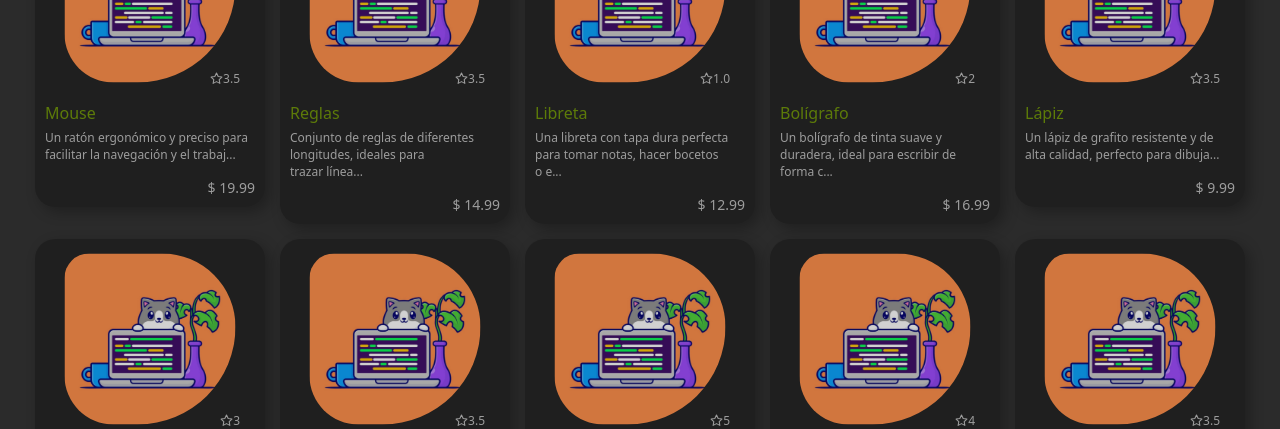
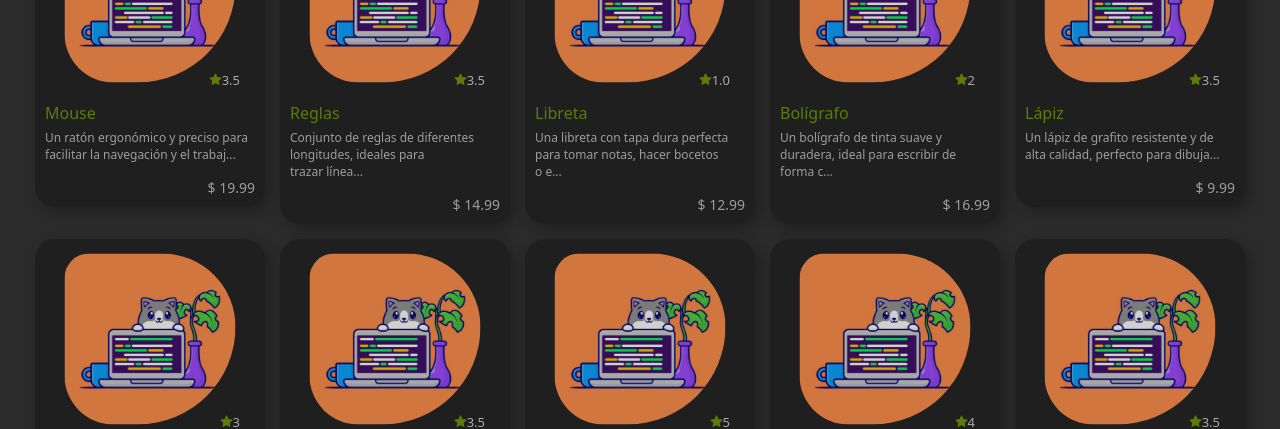
Before and after one commit to adrianhdez2/choco-market, a React (Vite) app: page / in a window 1280 px wide. Shown: the part 420-849 px from the top of the page. Built offline with nearby package versions, Linux system fonts and the light colour scheme.

Commit message:
Styles for icon

```diff
--- a/src/styles/index.css
+++ b/src/styles/index.css
@@ -527,9 +527,22 @@ body {
     overflow: hidden;
 }
 
-.star {
-    font-size: 20px;
-    color: var(--primary);
+.star_icon {
+    height: 100%;
+    fill: var(--primary);
+    stroke: var(--primary);
+    display: flex;
+    align-items: center;
+    justify-content: center;
+}
+
+.star_title {
+    height: 100%;
+    font-size: 13px;
+    color: var(--white-62);
+    display: flex;
+    align-items: center;
+    justify-content: center;
 }
 
 .card_product_details_container {
@@ -564,13 +577,13 @@ body {
 }
 
 .card_product_stars {
+    height: 15px;
     position: absolute;
     bottom: 0;
     right: 0;
     display: flex;
     align-items: center;
     justify-content: center;
-    font-size: 12px;
 }
 
 .card_product_price_container {
@@ -583,49 +596,6 @@ body {
 
 .card_product_price {
     font-size: 14px;
-}
-
-/* FOOTER */
-
-.footer {
-    width: 100%;
-    background-color: var(--black-27);
-    display: flex;
-    flex-wrap: wrap;
-    justify-content: space-around;
-    padding: 30px 15px;
-}
-
-.footer>div {
-    display: flex;
-    flex-direction: column;
-    margin-bottom: 20px;
-    flex: 1;
-}
-
-.footer .title_footer {
-    margin-top: 15px;
-}
-
-.footer p {
-    font-weight: bold;
-    margin-bottom: 7px;
-    color: var(--primary);
-    text-align: center;
-    font-size: 14px;
-}
-
-.footer a {
-    color: var(--white-48);
-    text-decoration: underline;
-    margin-bottom: 7px;
-    transition: all .3s ease-in-out;
-    text-align: center;
-    font-size: 12px;
-}
-
-.footer a:hover {
-    color: var(--white);
 }
 
 /* LOGIN */
@@ -854,7 +824,6 @@ body {
     justify-content: center;
     align-items: center;
     border-radius: 20px;
-    background-color: red;
 }
 
 .swiper-slide img {
@@ -894,11 +863,11 @@ body {
 }
 
 .details_container_stars {
+    height: 15px;
     width: 100%;
     display: flex;
     align-items: center;
     justify-content: flex-end;
-    font-size: 13px;
 }
 
 .details_title {
@@ -947,10 +916,6 @@ body {
     background-color: var(--background-color);
 }
 
-#quantity::-ms-expand {
-    accent-color: green;
-}
-
 .details_container_buttons {
     margin-top: 25px;
     width: 100%;
@@ -962,6 +927,49 @@ body {
 .details_btn_buy {
     width: 100%;
     font-size: 16px;
+}
+
+/* FOOTER */
+
+.footer {
+    width: 100%;
+    background-color: var(--black-27);
+    display: flex;
+    flex-wrap: wrap;
+    justify-content: space-around;
+    padding: 30px 15px;
+}
+
+.footer>div {
+    display: flex;
+    flex-direction: column;
+    margin-bottom: 20px;
+    flex: 1;
+}
+
+.footer .title_footer {
+    margin-top: 15px;
+}
+
+.footer p {
+    font-weight: bold;
+    margin-bottom: 7px;
+    color: var(--primary);
+    text-align: center;
+    font-size: 14px;
+}
+
+.footer a {
+    color: var(--white-48);
+    text-decoration: underline;
+    margin-bottom: 7px;
+    transition: all .3s ease-in-out;
+    text-align: center;
+    font-size: 12px;
+}
+
+.footer a:hover {
+    color: var(--white);
 }
 
 /*  ANIMACIONES DE MENU LATERAL */
```
